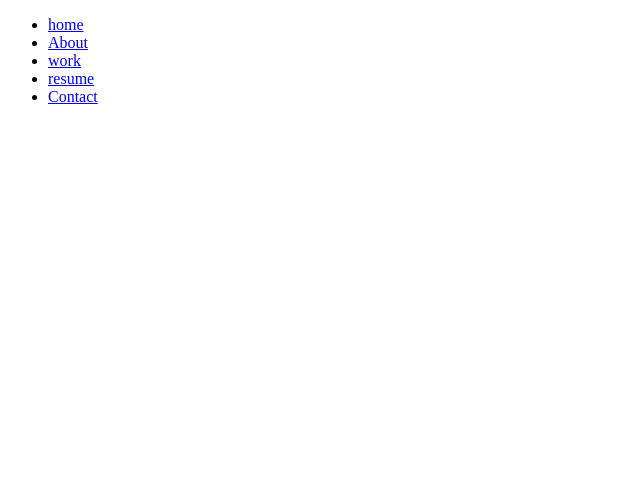
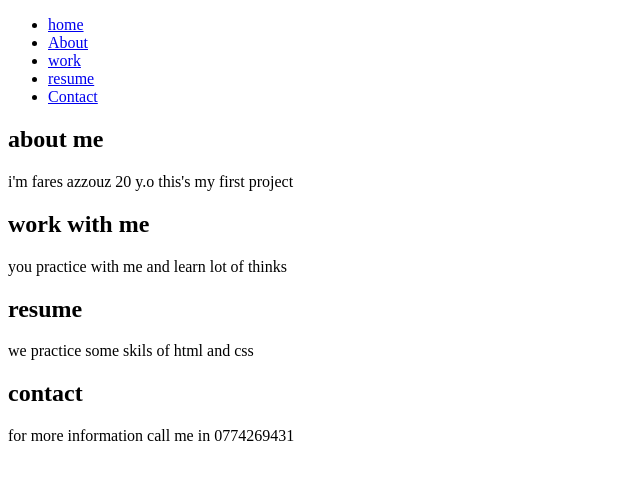
Before and after one commit to fares21352/projet-html-1, a plain HTML site: page index.html in a window 1280 px wide. Shown: the whole page, without its empty margins (0-640 px from the left). Drawn offline with Linux system fonts and the light colour scheme.

Commit message:
<first section in html>

```diff
--- a/index.html
+++ b/index.html
@@ -17,7 +17,22 @@
         <li><a href="#contact">Contact</a></li>
 
     </ul>
-
+    <section class="About" id="About">
+        <h1>about me</h1>
+        <p>i'm fares azzouz 20 y.o this's my first project </p>
+    </section>
+    <section class="work" id="work">
+        <h1>work with me</h1>
+        <p>you practice with me and learn lot of thinks</p>
+    </section>
+    <section class="resume" id="resume">
+        <h1>resume</h1>
+        <p>we practice some skils of html and css </p>
+    </section>
+    <section class="contact" id="contact">
+        <h1>contact</h1>
+        <p>for more information call me in 0774269431</p>
+    </section>
 </body>
 
-</html>
+</html
```
